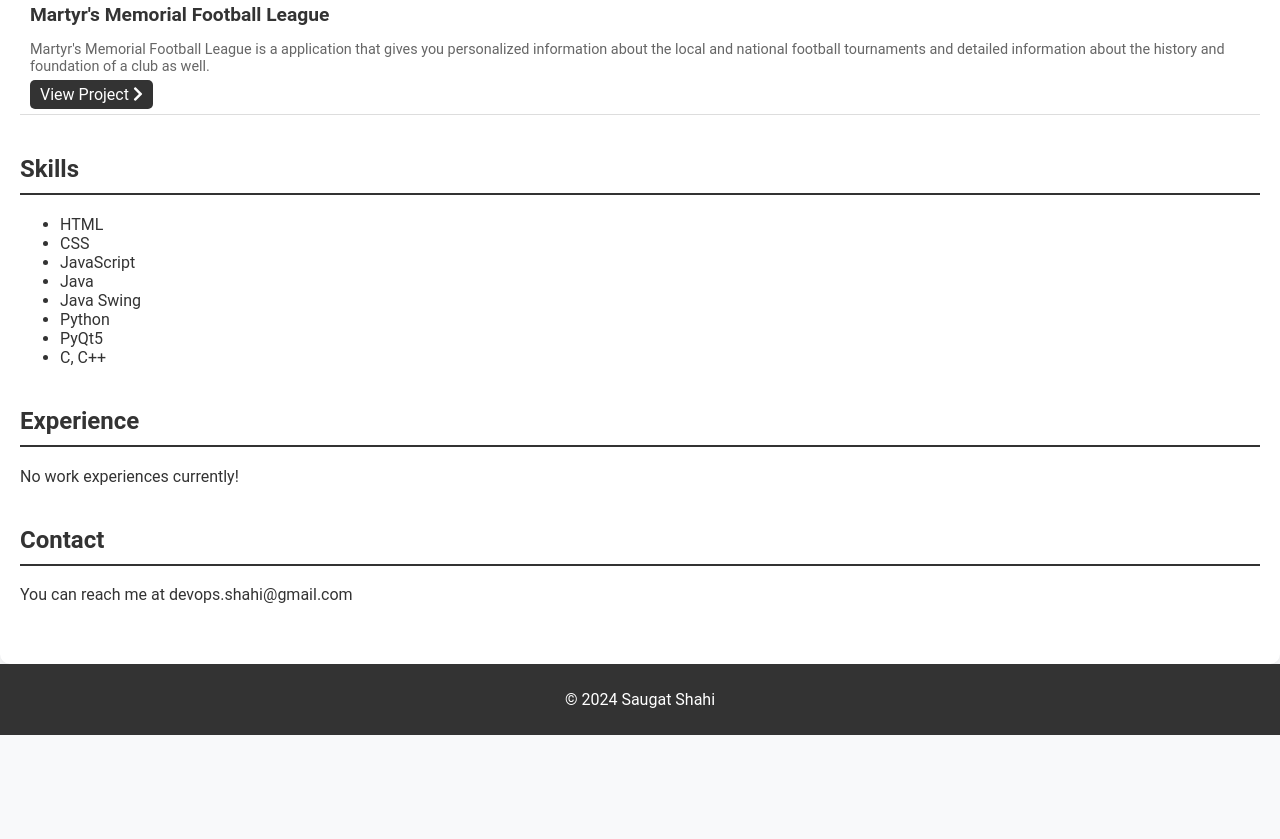
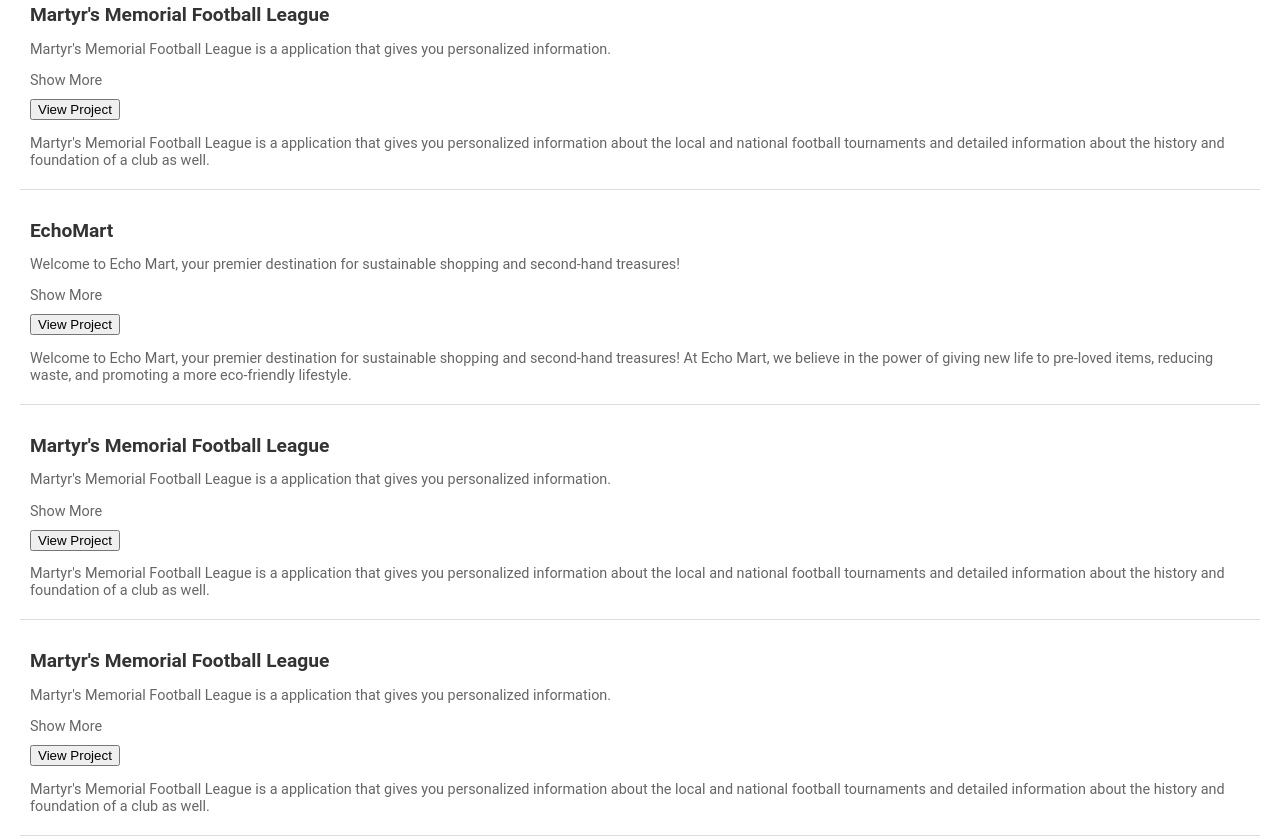
Before and after one commit to shahisaugat/Portfolio-Website, a plain HTML site: page index.html in a window 1280 px wide. Shown: the part 454-1293 px from the top of the page. Before the commit the page ends 1189 px from the top, so only its background shows below. Drawn offline with Linux system fonts and the light colour scheme; a small style sheet from the web is missing.

Commit message:
Projects Added to a section like a container

```diff
--- a/index.html
+++ b/index.html
@@ -5,6 +5,7 @@
     <meta name="viewport" content="width=device-width, initial-scale=1.0">
     <title>Saugat Shahi Thakuri - Portfolio</title>
     <link rel="stylesheet" href="styles.css">
+    <link rel="stylesheet" href="project.js">
     <link rel="stylesheet" href="https://cdnjs.cloudflare.com/ajax/libs/font-awesome/5.15.4/css/all.min.css" integrity="sha512-j5NdDwWGj+Ce3LpVDbEo6D/wJyoGvLc86rG2PkvVUa3TjGnU/4sQ+LvtYlN5yjYlQDw+XTj0kMnyPtDAS/84Lg==" crossorigin="anonymous" referrerpolicy="no-referrer" />
 </head>
 <body>
@@ -28,9 +29,51 @@
         <section id="portfolio">
             <h2>Portfolio</h2>
             <div class="project">
-                <h3>Martyr's Memorial Football League</h3>
-                <p>Martyr's Memorial Football League is a application that gives you personalized information about the local and national football tournaments and detailed information about the history and foundation of a club as well.</p>
-                <a href="#">View Project <i class="fas fa-chevron-right"></i></a>
+                <div class = "project-info">
+                    <h3>Martyr's Memorial Football League</h3>
+                <p>Martyr's Memorial Football League is a application that gives you personalized information.</p>
+                <p class="show-more">Show More</p>
+                <button class = "view-button">View Project</button>
+                </div>
+                <div class="expand-details">
+                    <p>Martyr's Memorial Football League is a application that gives you personalized information about the local and national football tournaments and detailed information about the history and foundation of a club as well.</p>
+                </div>
+            </div>
+
+            <div class="project">
+                <div class = "project-info">
+                    <h3>EchoMart</h3>
+                <p>Welcome to Echo Mart, your premier destination for sustainable shopping and second-hand treasures!</p>
+                <p class="show-more">Show More</p>
+                <button class = "view-button">View Project</button>
+                </div>
+                <div class="expand-details">
+                    <p>Welcome to Echo Mart, your premier destination for sustainable shopping and second-hand treasures! At Echo Mart, we believe in the power of giving new life to pre-loved items, reducing waste, and promoting a more eco-friendly lifestyle.</p>
+                </div>
+            </div>
+
+            <div class="project">
+                <div class = "project-info">
+                    <h3>Martyr's Memorial Football League</h3>
+                <p>Martyr's Memorial Football League is a application that gives you personalized information.</p>
+                <p class="show-more">Show More</p>
+                <button class = "view-button">View Project</button>
+                </div>
+                <div class="expand-details">
+                    <p>Martyr's Memorial Football League is a application that gives you personalized information about the local and national football tournaments and detailed information about the history and foundation of a club as well.</p>
+                </div>
+            </div>
+
+            <div class="project">
+                <div class = "project-info">
+                    <h3>Martyr's Memorial Football League</h3>
+                <p>Martyr's Memorial Football League is a application that gives you personalized information.</p>
+                <p class="show-more">Show More</p>
+                <button class = "view-button">View Project</button>
+                </div>
+                <div class="expand-details">
+                    <p>Martyr's Memorial Football League is a application that gives you personalized information about the local and national football tournaments and detailed information about the history and foundation of a club as well.</p>
+                </div>
             </div>
         </section>
         <section id="skills">
```
